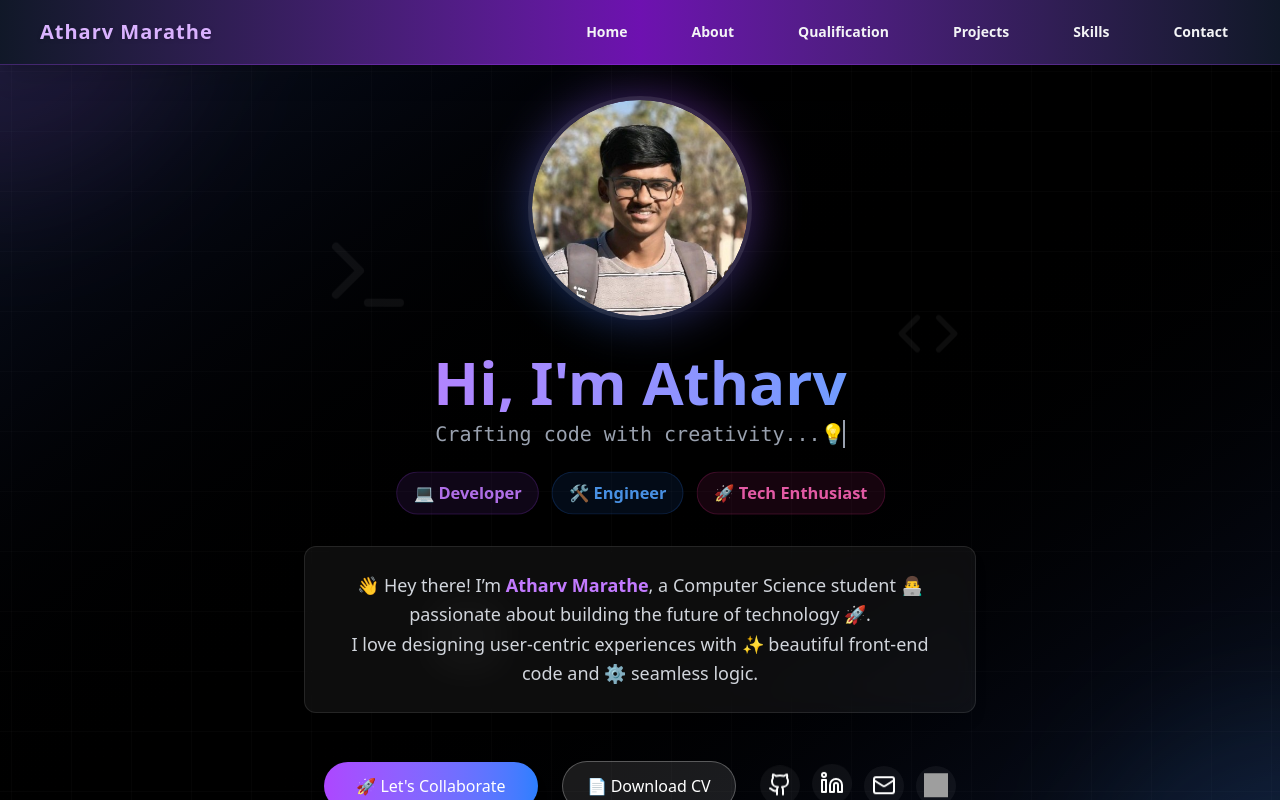
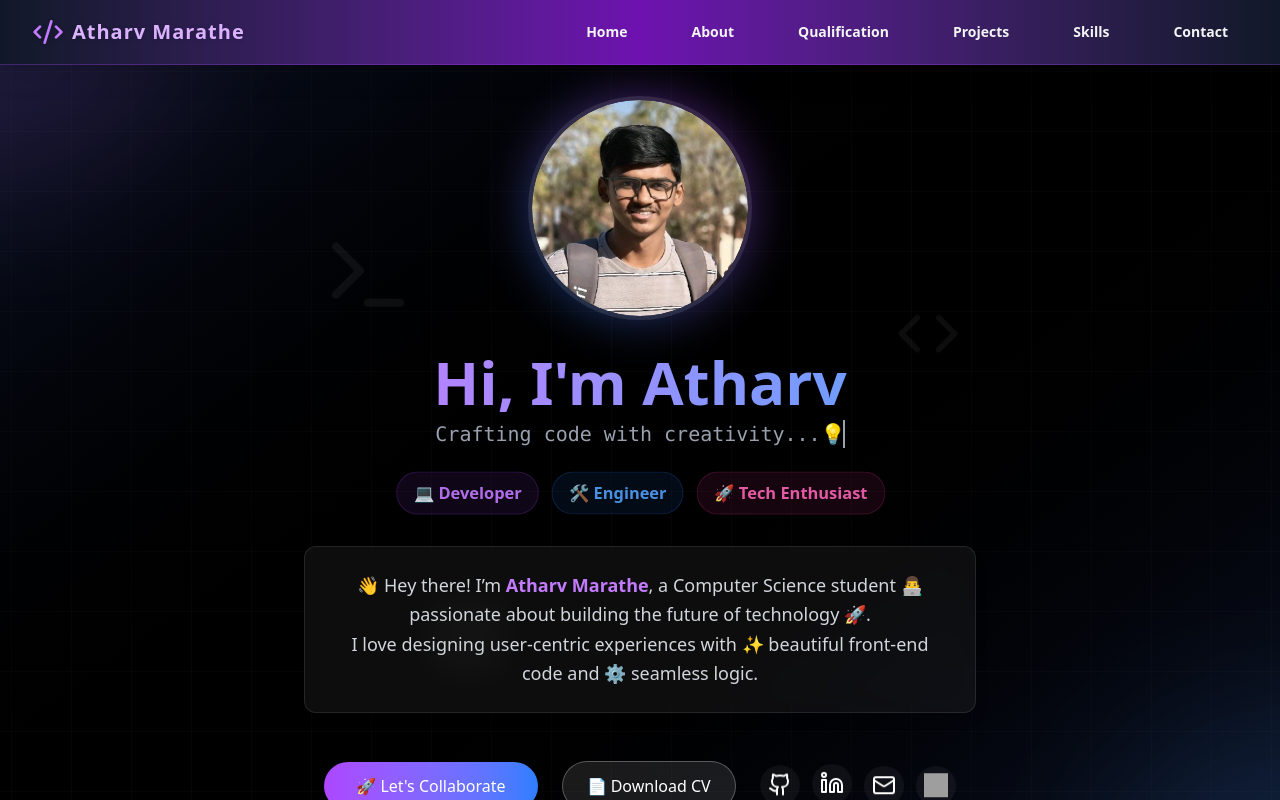
Before and after one commit to Atharv190/atharv_portfolio, a React (Vite) app: page / in a window 1280 px wide. Built offline with nearby package versions, Linux system fonts and the light colour scheme; grey boxes are pictures that could not be loaded.

Commit message:
Update Navbar.tsx

```diff
--- a/src/components/Navbar.tsx
+++ b/src/components/Navbar.tsx
@@ -40,11 +40,12 @@ const Navbar = () => {
       <div className="max-w-7xl mx-auto px-4 sm:px-6 lg:px-8">
         <div className="flex items-center justify-between h-16">
           {/* Logo */}
-         <div className="flex items-center">
-  <span className="ml-2 text-xl font-bold text-purple-300 tracking-wider drop-shadow">
-    Atharv Marathe
-  </span>
-</div>
+<div className="flex items-center">
+            <Code2 className="h-8 w-8 text-purple-400 drop-shadow" />
+            <span className="ml-2 text-xl font-bold text-purple-300 tracking-wider drop-shadow">
+              Atharv Marathe
+            </span>
+          </div>
           {/* Desktop Links */}
           <div className="hidden md:block">
             <div className="ml-10 flex items-center space-x-6">
```
